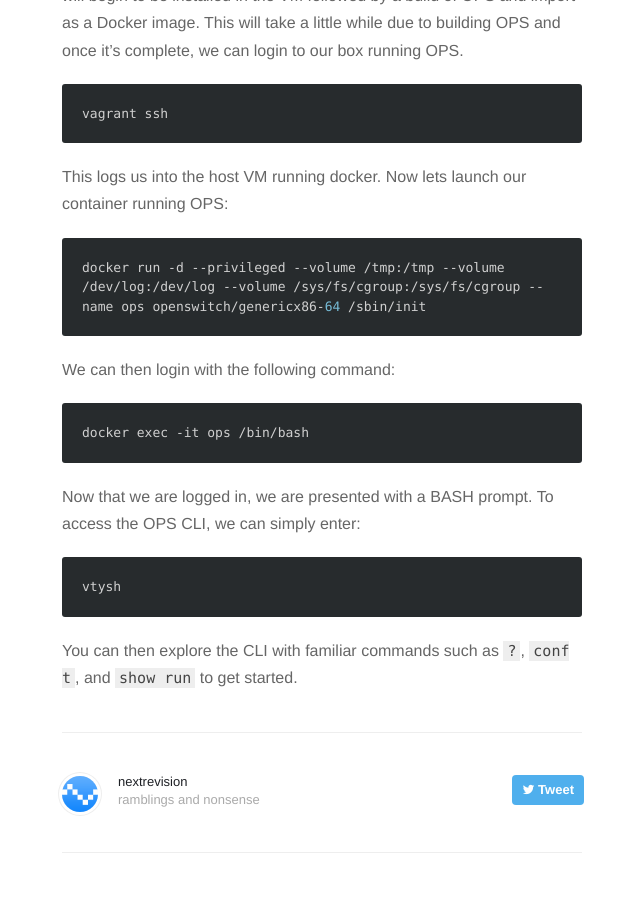
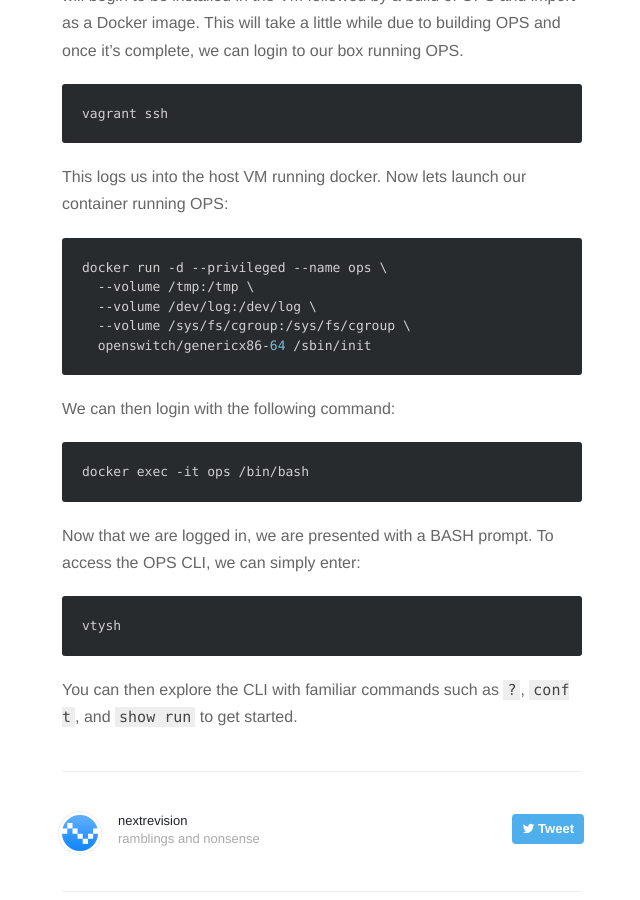
Before and after one commit to nextrevision/nextrevision.github.io, a Jekyll site: the page built from _posts/2015-11-11-up-and-running-with-openswitch.md, in a window 1280 px wide and 900 px high, scrolled down 1836 px. Shown: the whole window, without its empty margins (318-958 px from the left). Built offline with Jekyll 4.4.1, drawn with Linux system fonts in a browser that asks for light colours; nearby versions of some CDN libraries; Markdown is read by kramdown in place of the engine named in the settings.

```diff
--- a/_posts/2015-11-11-up-and-running-with-openswitch.md
+++ b/_posts/2015-11-11-up-and-running-with-openswitch.md
@@ -53,7 +53,11 @@ vagrant ssh
 This logs us into the host VM running docker. Now lets launch our container running OPS:
 
 {% highlight bash %}
-docker run -d --privileged --volume /tmp:/tmp --volume /dev/log:/dev/log --volume /sys/fs/cgroup:/sys/fs/cgroup --name ops openswitch/genericx86-64 /sbin/init
+docker run -d --privileged --name ops \
+  --volume /tmp:/tmp \
+  --volume /dev/log:/dev/log \
+  --volume /sys/fs/cgroup:/sys/fs/cgroup \
+  openswitch/genericx86-64 /sbin/init
 {% endhighlight %}
 
 We can then login with the following command:
```
